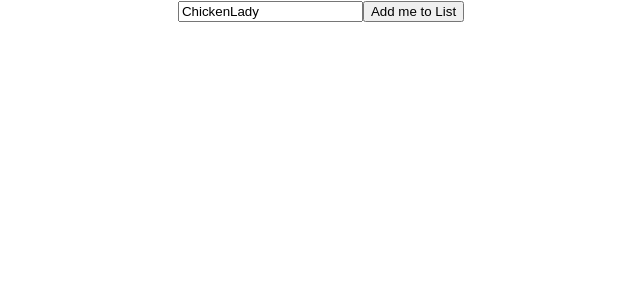
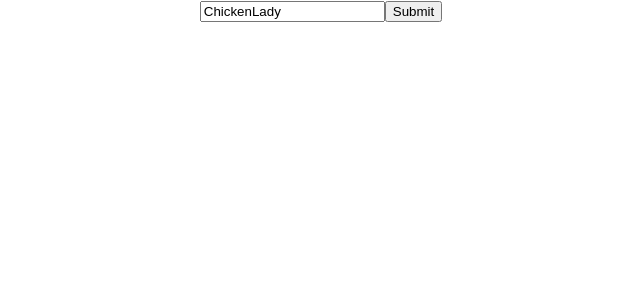
Before and after one commit to joshuamwolfe/react-forms, a React (Create React App) app: page / in a window 1280 px wide. Shown: the top 300 px of the page, without its empty margins (319-959 px from the left). Built offline with nearby package versions, Linux system fonts and the light colour scheme.

Commit message:
moved button onclick, to form onsubmit; reset input to empty string;

```diff
--- a/src/UserForm.js
+++ b/src/UserForm.js
@@ -5,15 +5,20 @@ const UserForm = () => {
   const handleChange = (e) => {
     setUsername(e.target.value);
   };
+  const handleSubmit = (e) => {
+    e.preventDefault();
+    alert(`Created User, ${username}`);
+    setUsername("");
+  };
   return (
-    <form>
+    <form onSubmit={handleSubmit}>
       <input
         type="text"
         placeholder="username"
         value={username}
         onChange={handleChange}
       />
-      <button>Add me to List</button>
+      <button>Submit</button>
     </form>
   );
 };
```
